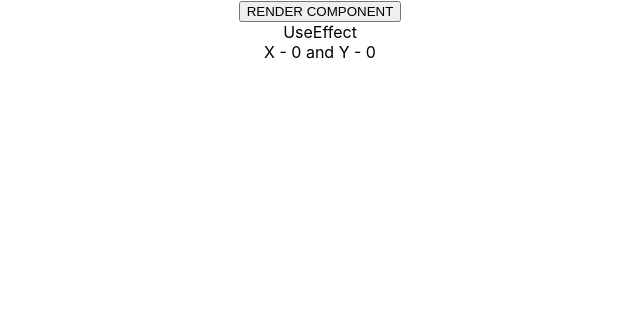
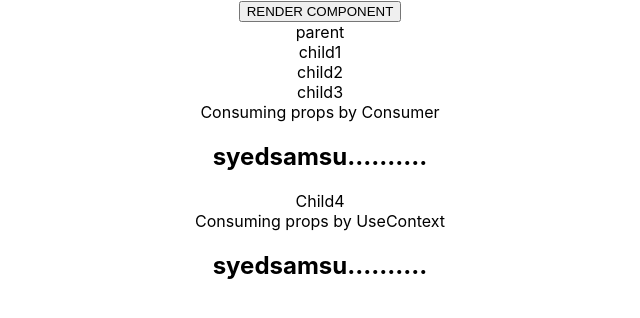
Before and after one commit to SyedSamsu/ReactKT, a React (Create React App) app: page / in a window 1280 px wide. Shown: the top 318 px of the page, without its empty margins (320-960 px from the left). Built offline with nearby package versions, Linux system fonts and the light colour scheme.

Commit message:
01/07/2022

```diff
--- a/src/App.js
+++ b/src/App.js
@@ -1,5 +1,6 @@
 import { useState } from "react";
 import "./App.css";
+import Parent from "./contextcomponent/Parent";
 import ClassUseEffect from "./functioncomponent/ClassUseEffect";
 import FunComp from "./functioncomponent/FunComp.js";
 import FunUseEffect from "./functioncomponent/FunUseEffect";
@@ -20,7 +21,8 @@ export default function App() {
       {/* <FunUseStateArray/> */}
 
       {/* {render && <ClassUseEffect/>} */}
-      { render && <FunUseEffect/>}
+      {/* { render && <FunUseEffect/>} */}
+      <Parent/>
     </div>
   );
 }
--- /dev/null
+++ b/src/contextcomponent/Child1.js
@@ -0,0 +1,14 @@
+import React from 'react'
+import Child2 from './Child2'
+
+function Child1(props) {
+  return (
+    <div>child1
+
+      {/* <Child2 {...props}/> */}
+      <Child2 />
+    </div>
+  )
+}
+
+export default Child1
--- /dev/null
+++ b/src/contextcomponent/Child2.js
@@ -0,0 +1,16 @@
+import React from 'react'
+import Child3 from './Child3'
+import Child4 from './Child4'
+
+function Child2(props) {
+  return (
+    <div>child2
+
+      {/* <Child3 {...props}/> */}
+      <Child3 />
+      <Child4/>
+    </div>
+  )
+}
+
+export default Child2
--- /dev/null
+++ b/src/contextcomponent/Child3.js
@@ -0,0 +1,22 @@
+import React from "react";
+import { UserNameContext } from "./Parent";
+
+function Child3(props) {
+  return (
+    <div>
+      child3
+      {/* Consuming props from <h2>{props.username}</h2>  */}
+      <UserNameContext.Consumer>
+        {(username) => {
+          return (
+            <div>
+              Consuming props by Consumer <h2>{username}</h2>
+            </div>
+          );
+        }}
+      </UserNameContext.Consumer>
+    </div>
+  );
+}
+
+export default Child3;
--- /dev/null
+++ b/src/contextcomponent/Child4.js
@@ -0,0 +1,16 @@
+import React, { useContext } from "react";
+import { UserNameContext } from "./Parent";
+
+function Child4() {
+  const username = useContext(UserNameContext);
+  return (
+    <div>
+      Child4
+      <div>
+        Consuming props by UseContext  <h2>{username}</h2>
+      </div>
+    </div>
+  );
+}
+
+export default Child4;
--- /dev/null
+++ b/src/contextcomponent/Parent.js
@@ -0,0 +1,21 @@
+import React from "react";
+import Child1 from "./Child1";
+
+export const UserNameContext = React.createContext();
+
+function Parent() {
+  //state
+  const username = "syedsamsu..........";
+
+  return (
+    <div>
+      parent
+      {/* <Child1 username={username}/> */}
+      <UserNameContext.Provider value={username}>
+        <Child1 />
+      </UserNameContext.Provider>
+    </div>
+  );
+}
+
+export default Parent;
```
